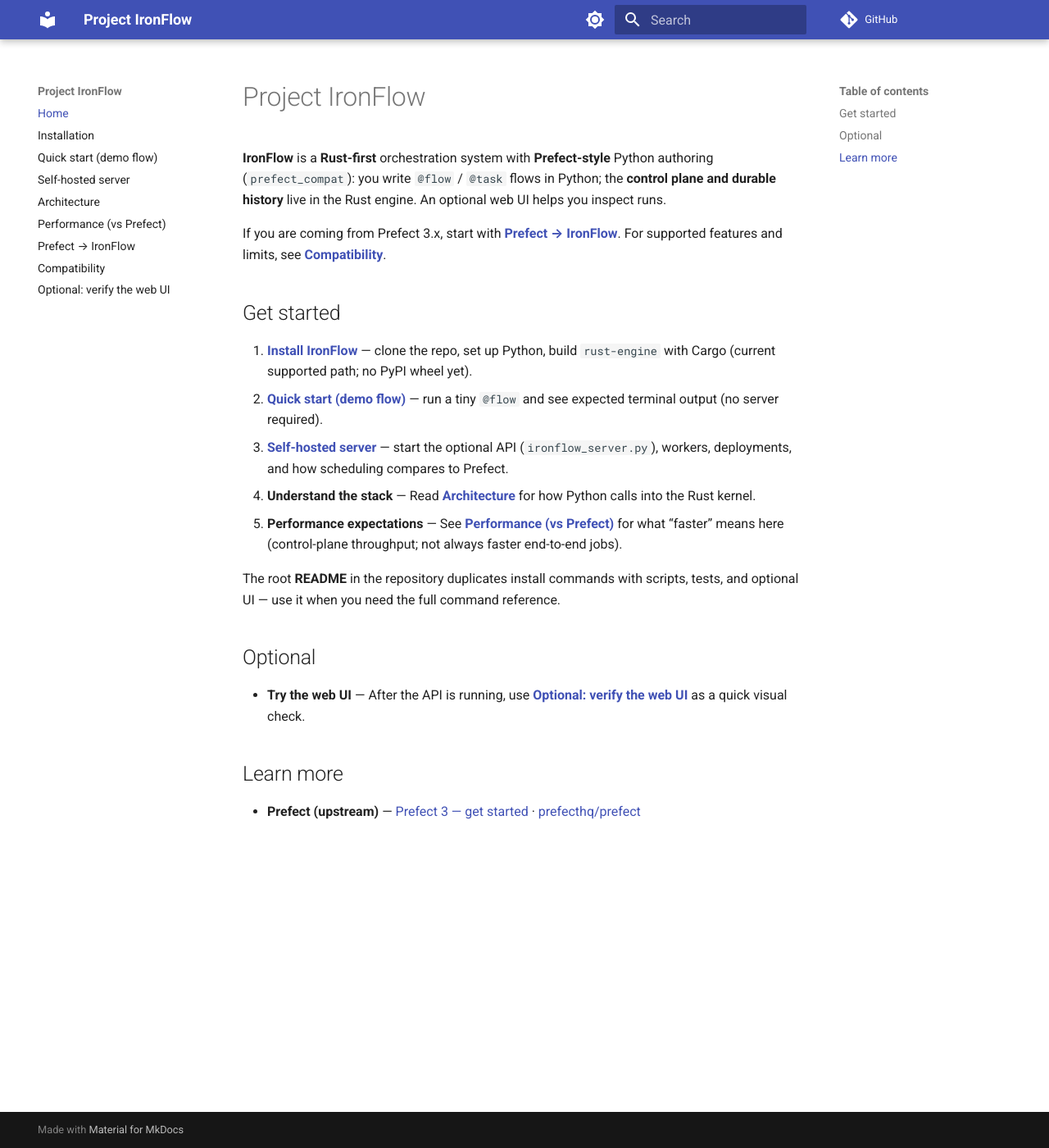
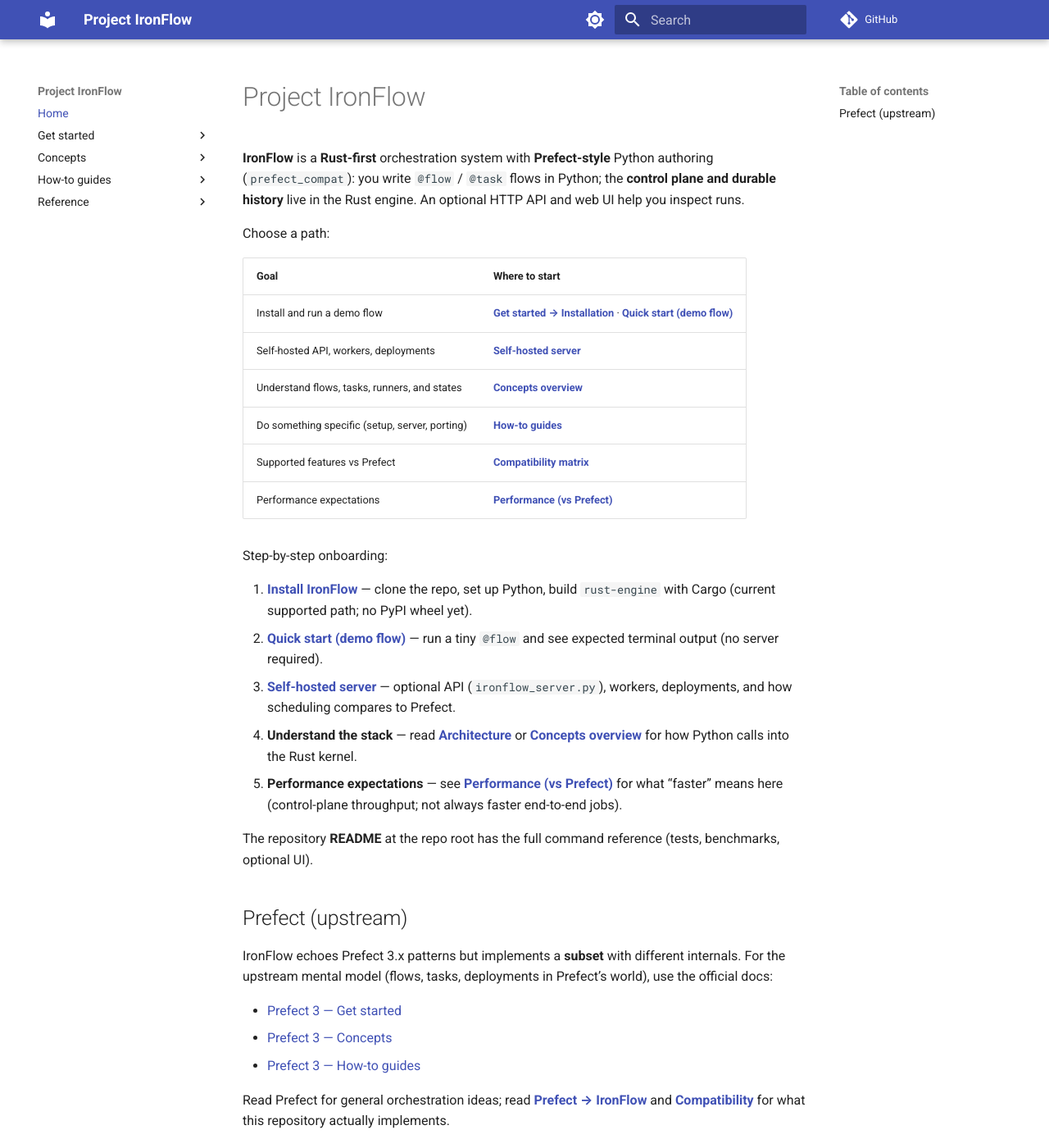
Before and after one commit to PPPSDavid/rust-based-prefect, an MkDocs documentation site: the page built from docs/index.md, in a window 1280 px wide and 1400 px high. Shown: the whole window at 82% size. Built offline with MkDocs 1.6.1 and Material for MkDocs 9.7.7, drawn with Linux system fonts in a browser that asks for light colours; comment, search, counter and statistics services are not loaded.

Commit message:
docs: layered MkDocs nav (get started, concepts, how-to, reference)
- Restructure mkdocs.yml with grouped navigation and task-shaped how-to labels
- Add concept pages: flows, tasks, runners, states-and-transitions; concepts hub
- Add how-to: setup (env vars consolidated), server and UI, port from Prefect
- Rewrite docs home hub with Prefect upstream links; cross-link INSTALL/QUICKSTART
- README: point to layered docs index

Co-authored-by: David Yu <PPPSDavid@users.noreply.github.com>

```diff
--- a/docs/index.md
+++ b/docs/index.md
@@ -1,23 +1,34 @@
 # Project IronFlow
 
-**IronFlow** is a **Rust-first** orchestration system with **Prefect-style** Python authoring (`prefect_compat`): you write `@flow` / `@task` flows in Python; the **control plane and durable history** live in the Rust engine. An optional web UI helps you inspect runs.
+**IronFlow** is a **Rust-first** orchestration system with **Prefect-style** Python authoring (`prefect_compat`): you write `@flow` / `@task` flows in Python; the **control plane and durable history** live in the Rust engine. An optional HTTP API and web UI help you inspect runs.
 
-If you are coming from Prefect 3.x, start with **[Prefect → IronFlow](PREFECT_IRONFLOW_MAPPING.md)**. For supported features and limits, see **[Compatibility](compatibility.md)**.
+Choose a path:
 
-## Get started
+| Goal | Where to start |
+| --- | --- |
+| Install and run a demo flow | **[Get started → Installation](INSTALL.md)** · **[Quick start (demo flow)](QUICKSTART_DEMO.md)** |
+| Self-hosted API, workers, deployments | **[Self-hosted server](SELF_HOSTED_SERVER.md)** |
+| Understand flows, tasks, runners, and states | **[Concepts overview](concepts/index.md)** |
+| Do something specific (setup, server, porting) | **[How-to guides](how-to/index.md)** |
+| Supported features vs Prefect | **[Compatibility matrix](compatibility.md)** |
+| Performance expectations | **[Performance (vs Prefect)](PERFORMANCE_OVERVIEW.md)** |
+
+Step-by-step onboarding:
 
 1. **[Install IronFlow](INSTALL.md)** — clone the repo, set up Python, build `rust-engine` with Cargo (current supported path; no PyPI wheel yet).
 2. **[Quick start (demo flow)](QUICKSTART_DEMO.md)** — run a tiny `@flow` and see expected terminal output (no server required).
-3. **[Self-hosted server](SELF_HOSTED_SERVER.md)** — start the optional API (`ironflow_server.py`), workers, deployments, and how scheduling compares to Prefect.
-4. **Understand the stack** — Read **[Architecture](architecture.md)** for how Python calls into the Rust kernel.
-5. **Performance expectations** — See **[Performance (vs Prefect)](PERFORMANCE_OVERVIEW.md)** for what “faster” means here (control-plane throughput; not always faster end-to-end jobs).
+3. **[Self-hosted server](SELF_HOSTED_SERVER.md)** — optional API (`ironflow_server.py`), workers, deployments, and how scheduling compares to Prefect.
+4. **Understand the stack** — read **[Architecture](architecture.md)** or **[Concepts overview](concepts/index.md)** for how Python calls into the Rust kernel.
+5. **Performance expectations** — see **[Performance (vs Prefect)](PERFORMANCE_OVERVIEW.md)** for what “faster” means here (control-plane throughput; not always faster end-to-end jobs).
 
-The root **README** in the repository duplicates install commands with scripts, tests, and optional UI — use it when you need the full command reference.
+The repository **README** at the repo root has the full command reference (tests, benchmarks, optional UI).
 
-## Optional
+## Prefect (upstream)
 
-- **Try the web UI** — After the API is running, use **[Optional: verify the web UI](ui_e2e_visual_check.md)** as a quick visual check.
+IronFlow echoes Prefect 3.x patterns but implements a **subset** with different internals. For the upstream mental model (flows, tasks, deployments in Prefect’s world), use the official docs:
 
-## Learn more
+- [Prefect 3 — Get started](https://docs.prefect.io/v3/get-started)
+- [Prefect 3 — Concepts](https://docs.prefect.io/v3/concepts)
+- [Prefect 3 — How-to guides](https://docs.prefect.io/v3/how-to-guides)
 
-- **Prefect (upstream)** — [Prefect 3 — get started](https://docs.prefect.io/v3/get-started) · [prefecthq/prefect](https://github.com/prefecthq/prefect)
+Read Prefect for general orchestration ideas; read **[Prefect → IronFlow](PREFECT_IRONFLOW_MAPPING.md)** and **[Compatibility](compatibility.md)** for what this repository actually implements.
--- a/mkdocs.yml
+++ b/mkdocs.yml
@@ -33,14 +33,27 @@ theme:
 
 nav:
   - Home: index.md
-  - Installation: INSTALL.md
-  - "Quick start (demo flow)": QUICKSTART_DEMO.md
-  - "Self-hosted server": SELF_HOSTED_SERVER.md
-  - Architecture: architecture.md
-  - "Performance (vs Prefect)": PERFORMANCE_OVERVIEW.md
-  - "Prefect → IronFlow": PREFECT_IRONFLOW_MAPPING.md
-  - Compatibility: compatibility.md
-  - "Optional: verify the web UI": ui_e2e_visual_check.md
+  - Get started:
+      - Installation: INSTALL.md
+      - "Quick start (demo flow)": QUICKSTART_DEMO.md
+      - "Self-hosted server": SELF_HOSTED_SERVER.md
+      - "Optional: verify the web UI": ui_e2e_visual_check.md
+  - Concepts:
+      - "Concepts overview": concepts/index.md
+      - Flows: concepts/flows.md
+      - Tasks: concepts/tasks.md
+      - Runners: concepts/runners.md
+      - "States and transitions": concepts/states-and-transitions.md
+      - "Prefect → IronFlow": PREFECT_IRONFLOW_MAPPING.md
+      - Architecture: architecture.md
+  - "How-to guides":
+      - Overview: how-to/index.md
+      - "How to set up IronFlow": how-to/setup.md
+      - "How to run the server and UI": how-to/server-and-ui.md
+      - "How to port a flow from Prefect": how-to/port-from-prefect.md
+  - Reference:
+      - "Compatibility matrix": compatibility.md
+      - "Performance (vs Prefect)": PERFORMANCE_OVERVIEW.md
 
 plugins:
   - search
```
Also changed, not shown: README.md (+2 -1 lines), docs/INSTALL.md (+5 -1 lines), docs/QUICKSTART_DEMO.md (+1 -0 lines), docs/concepts/flows.md (added, +17 -0 lines), docs/concepts/index.md (added, +14 -0 lines), docs/concepts/runners.md (added, +20 -0 lines), docs/concepts/states-and-transitions.md (added, +38 -0 lines), docs/concepts/tasks.md (added, +13 -0 lines), docs/how-to/index.md (added, +9 -0 lines), docs/how-to/port-from-prefect.md (added, +11 -0 lines), docs/how-to/server-and-ui.md (added, +30 -0 lines), docs/how-to/setup.md (added, +77 -0 lines).
